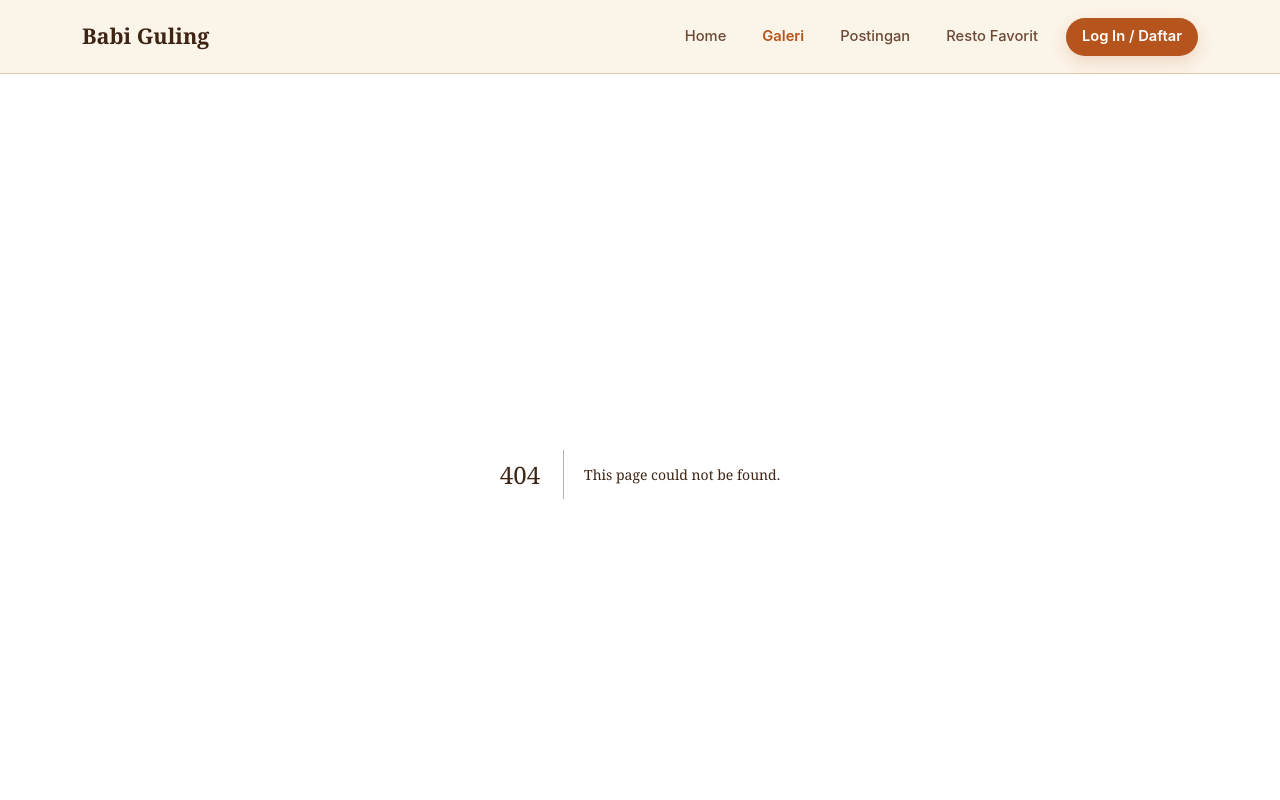
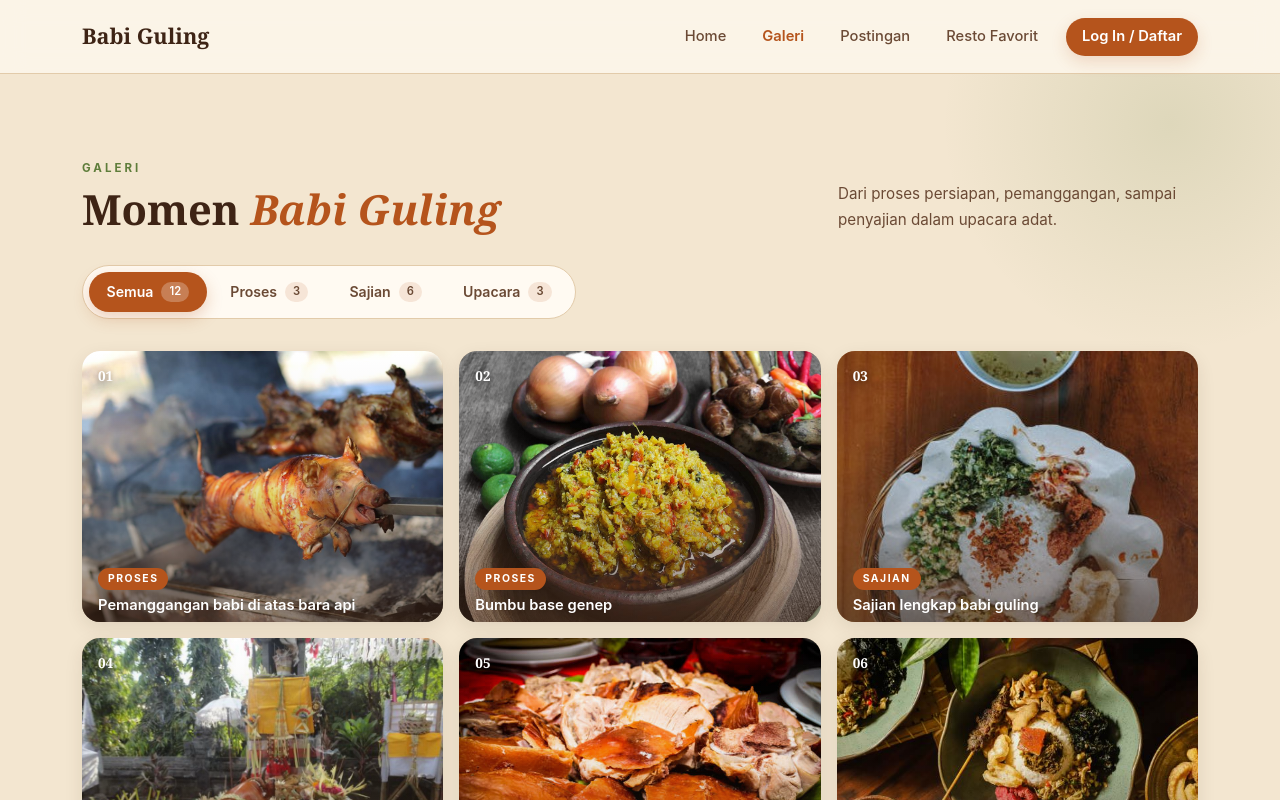
Before and after one commit to LuluLydiaAnd/Front-EndProg-Kelompok6, a Next.js app in the folder babi-guling-next/: page /galeri in a window 1280 px wide. Before the commit this address had no page. Shown: the top 800 px of the page. Built offline with nearby package versions, Linux system fonts and the light colour scheme.

Commit message:
benerin conflict galeri yang td keapus

```diff
--- /dev/null
+++ b/babi-guling-next/app/galeri/page.tsx
@@ -0,0 +1,5 @@
+import Gallery from "@/components/Gallery";
+
+export default function GaleriPage() {
+  return <Gallery />;
+}
```
